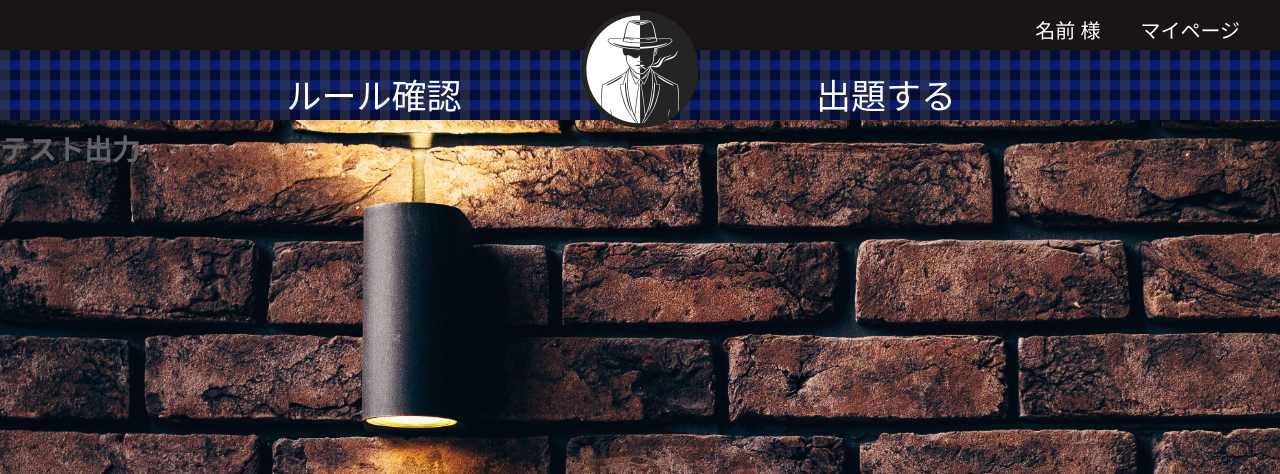
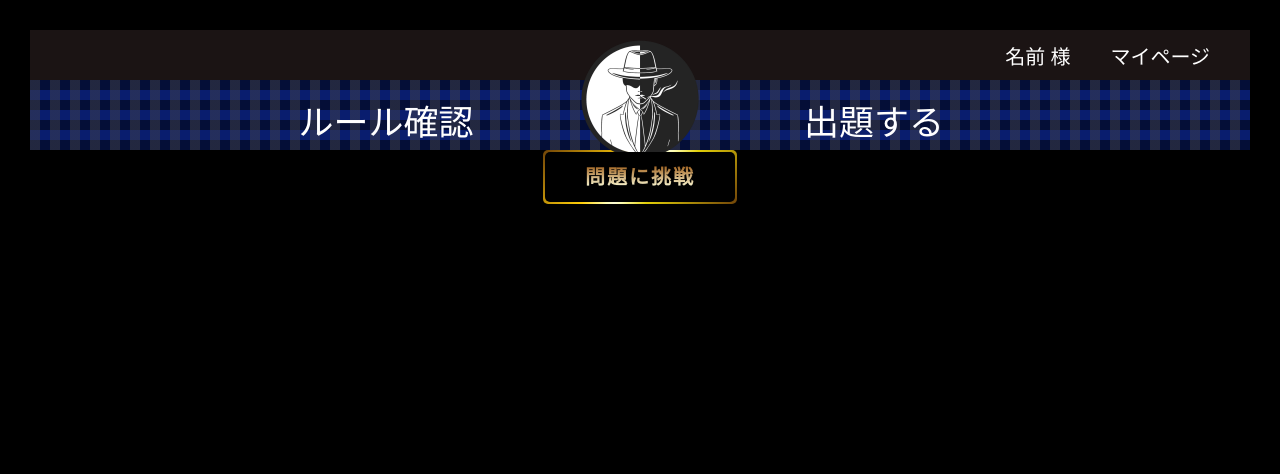
Before and after one commit to rikuto1231/php_assignment, a PHP site: page /home.php in a window 1280 px wide. Shown: the top 474 px of the page. Run offline with PHP 8.4, Linux system fonts and the light colour scheme.

Commit message:
サンプル追加して様子見

```diff
--- a/final/src/common/css/home.css
+++ b/final/src/common/css/home.css
@@ -7,3 +7,111 @@ body {
     font: 87.5%/1.5em 'Open Sans', sans-serif;
     margin: 0;
 }
+
+*,
+*:before,
+*:after {
+  -webkit-box-sizing: inherit;
+  box-sizing: inherit;
+}
+
+html {
+  -webkit-box-sizing: border-box;
+  box-sizing: border-box;
+  font-size: 62.5%;
+}
+
+.btn,
+a.btn,
+button.btn {
+  font-size: 1.6rem;
+  font-weight: 700;
+  line-height: 1.5;
+  position: relative;
+  display: inline-block;
+  padding: 1rem 4rem;
+  cursor: pointer;
+  -webkit-user-select: none;
+  -moz-user-select: none;
+  -ms-user-select: none;
+  user-select: none;
+  -webkit-transition: all 0.3s;
+  transition: all 0.3s;
+  text-align: center;
+  vertical-align: middle;
+  text-decoration: none;
+  letter-spacing: 0.1em;
+  color: #212529;
+  border-radius: 0.5rem;
+}
+
+/*背景*/
+body {
+  padding: 30px;
+
+  text-align: center;
+
+  background: #000;
+}
+
+.btn-border-gradient-wrap {
+  display: inline-block;
+
+  padding: 0.2rem;
+
+  border-radius: 0.5rem;
+}
+
+.btn-border-gradient-wrap--gold {
+  background-image: -webkit-linear-gradient(
+    315deg,
+    #704308 0%,
+    #ffce08 37%,
+    #fefeb2 47%,
+    #fafad6 50%,
+    #fefeb2 53%,
+    #e1ce08 63%,
+    #704308 100%
+  );
+  background-image: linear-gradient(
+    135deg,
+    #704308 0%,
+    #ffce08 37%,
+    #fefeb2 47%,
+    #fafad6 50%,
+    #fefeb2 53%,
+    #e1ce08 63%,
+    #704308 100%
+  );
+}
+
+.btn-border-gradient-wrap--gold:hover a.btn {
+  text-shadow: 0 0 15px rgba(250, 250, 214, 0.5),
+    0 0 15px rgba(250, 250, 214, 0.5), 0 0 15px rgba(250, 250, 214, 0.5),
+    0 0 15px rgba(250, 250, 214, 0.5);
+}
+
+a.btn-border-gradient {
+  font-size: 2rem;
+  background: #000;
+}
+
+.btn-text-gradient--gold {
+  font-family: "ヒラギノ明朝 Pro W3", "Hiragino Mincho Pro",
+    "Hiragino Mincho ProN", "HGS明朝E", "ＭＳ Ｐ明朝", serif;
+
+  background: -webkit-gradient(
+    linear,
+    left bottom,
+    left top,
+    from(#ffffdb),
+    to(#a16422)
+  );
+
+  background: -webkit-linear-gradient(bottom, #ffffdb, #a16422);
+
+  background: linear-gradient(to top, #ffffdb, #a16422);
+  -webkit-background-clip: text;
+
+  -webkit-text-fill-color: transparent;
+}
--- a/final/src/home.php
+++ b/final/src/home.php
@@ -14,7 +14,12 @@
     </header>
 
 
-    <h1>テスト出力</h1>
+    <!-- 問題検索部分 -->
+    <div id=quiz_search>
+        <div class="btn-border-gradient-wrap btn-border-gradient-wrap--gold">
+        <a href="" class="btn btn-border-gradient"><span class="btn-text-gradient--gold">問題に挑戦</span></a>
+        </div>
+    </div>
 
 
     <footer>
```
